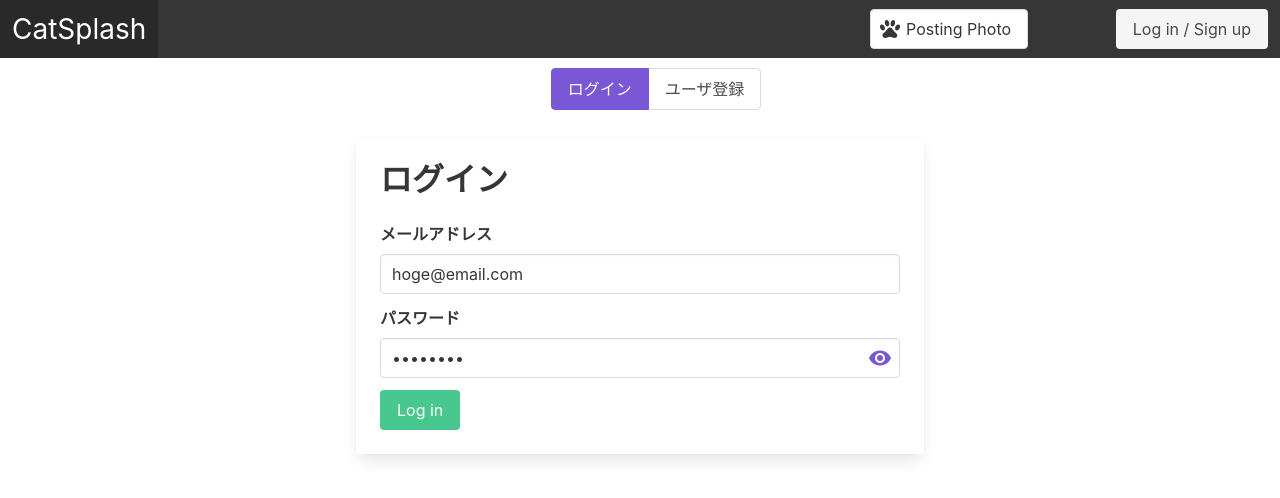
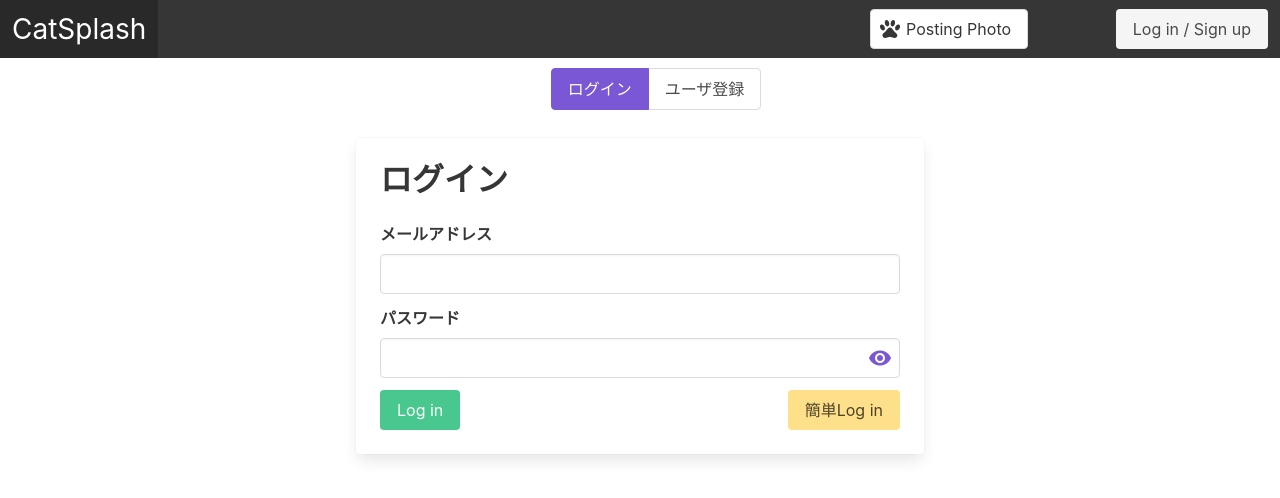
Before and after one commit to shimi-lynx/catsplash, a Vue app in the folder front/: page /auth in a window 1280 px wide. Shown: the top 498 px of the page. Built offline with nearby package versions, Linux system fonts and the light colour scheme; no server answers.

Commit message:
feat: 簡単ログイン機能の実装

```diff
--- a/front/src/components/LoginForm.vue
+++ b/front/src/components/LoginForm.vue
@@ -11,7 +11,14 @@
             <b-field label="パスワード">
               <b-input type="password" password-reveal v-model="LoginData.password" />
             </b-field>
-            <b-button type="is-success" @click="login">Log in</b-button>
+            <div class="columns">
+              <div class="column is-4">
+                <b-button type="is-success" @click="login">Log in</b-button>
+              </div>
+              <div class="column is-4 is-offset-4 has-text-right">
+                <b-button type="is-warning" @click="easyLogin">簡単Log in</b-button>
+              </div>
+            </div>
           </div>
         </div>
       </div>
@@ -24,8 +31,8 @@ export default {
   data() {
     return {
       LoginData: {
-        email: "hoge@email.com",
-        password: "password"
+        email: "",
+        password: ""
       }
     };
   },
@@ -33,6 +40,14 @@ export default {
     async login() {
       await this.$store.dispatch("auth/login", this.LoginData);
       this.$router.push("/");
+    },
+    async easyLogin() {
+      const easyLoginData = {
+        email: "guest@email.com",
+        password: "password"
+      };
+      await this.$store.dispatch("auth/login", easyLoginData);
+      this.$router.push("/");
     }
   }
 };
```
